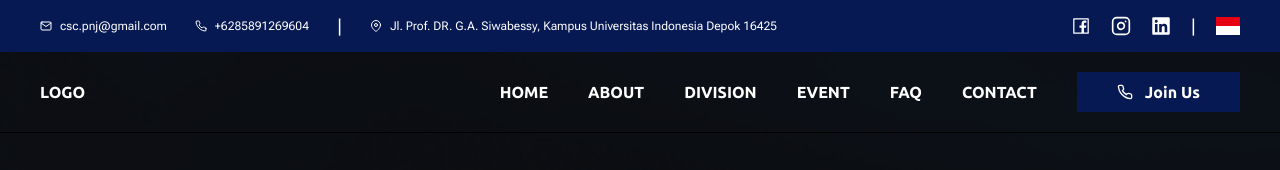
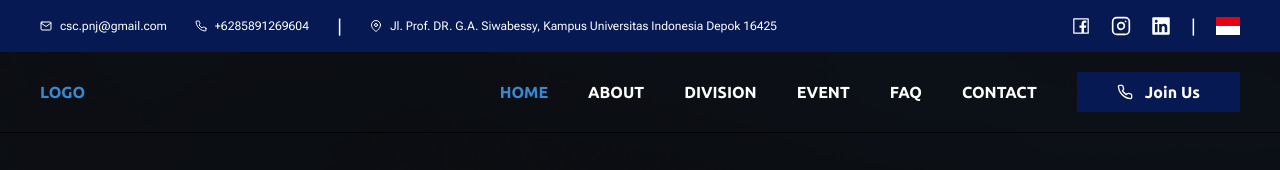
Before and after one commit to NoitrX/csc-final-fe, a Next.js app: page / in a window 1280 px wide. Shown: the top 170 px of the page. Built offline with nearby package versions, Linux system fonts and the light colour scheme; a web font is replaced by a local one.

Commit message:
feat(Navbar): highlight on certain path

```diff
--- a/src/components/Navbar.tsx
+++ b/src/components/Navbar.tsx
@@ -1,17 +1,34 @@
+"use client";
+
 import { FiPhone } from "react-icons/fi";
+import { usePathname } from "next/navigation";
 import Link from "next/link";
+
+function HighlightOnPath({ targetPath, children }: { targetPath: string; children: React.ReactNode }) {
+  const currentPath = usePathname();
+
+  return <div className={`contents ${currentPath === targetPath ? "text-[#3889D3]" : ""}`}>{children}</div>
+}
+
+function HighlightedLink({ href, children }: { href: string; children: React.ReactNode }) {
+  return (
+    <HighlightOnPath targetPath={href}>
+      <Link href={href}>{children}</Link>
+    </HighlightOnPath>
+  )
+}
 
 export default function Navbar() {
   return (
     <nav className="w-full flex items-center justify-between font-ubuntu font-semibold text-base py-5 px-10 border-b bg-transparent border-black uppercase text-white">
-      <p>Logo</p>
+      <HighlightOnPath targetPath={"/"}><p>Logo</p></HighlightOnPath>
       <div className="hidden md:flex items-center gap-3 lg:gap-10">
-        <Link href="/">Home</Link>
-        <Link href="/about">About</Link>
-        <Link href={"/division"}>Division</Link>
-        <Link href={"/event"}>Event</Link>
-        <Link href="/faq">FAQ</Link>
-        <Link href={"/contact"}>Contact</Link>
+        <HighlightedLink href={"/"}>Home</HighlightedLink>
+        <HighlightedLink href={"/about"}>About</HighlightedLink>
+        <HighlightedLink href={"/division"}>Division</HighlightedLink>
+        <HighlightedLink href={"/event"}>Event</HighlightedLink>
+        <HighlightedLink href={"/faq"}>FAQ</HighlightedLink>
+        <HighlightedLink href={"/contact"}>Contact</HighlightedLink>
         <button className="bg-primary text-white py-2 px-10 flex items-center gap-3">
           <FiPhone />
           <p>Join Us</p>
```
